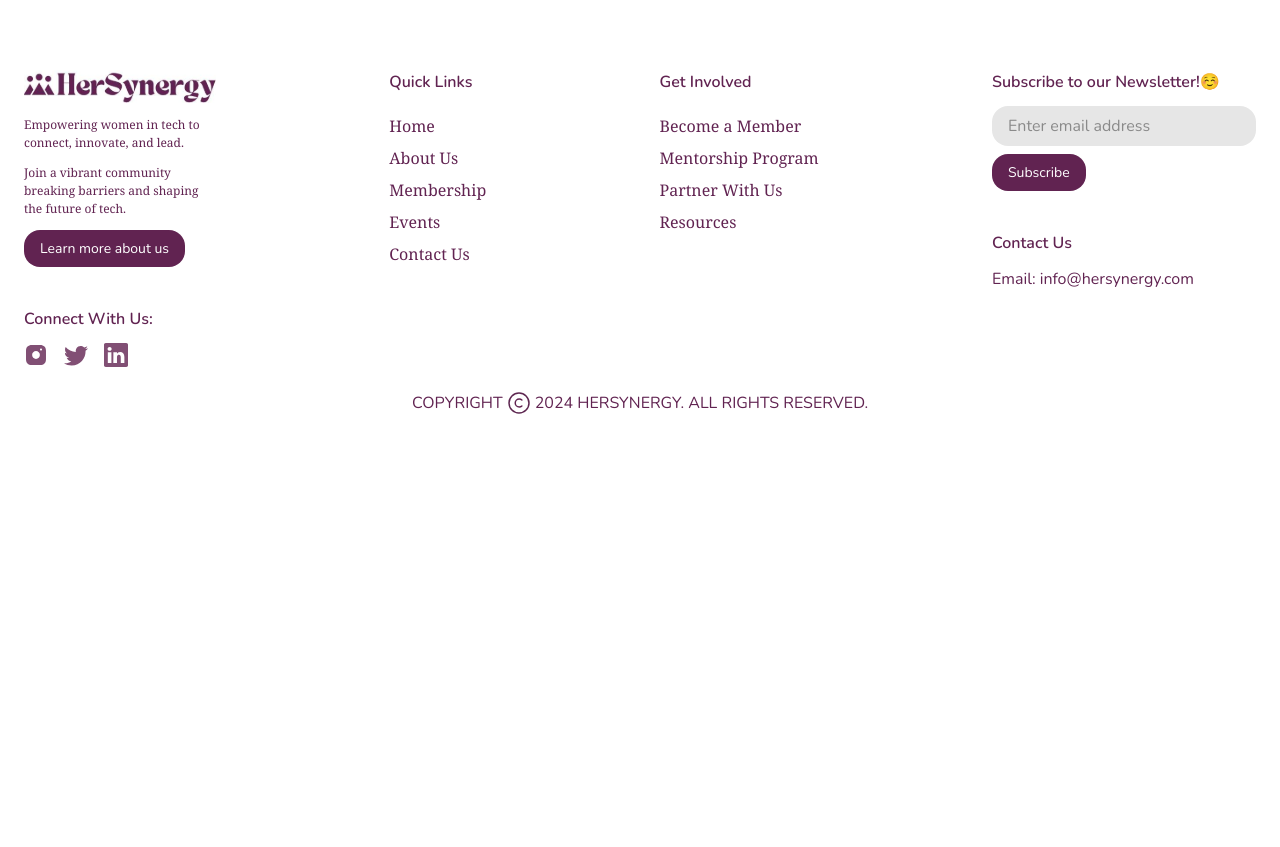
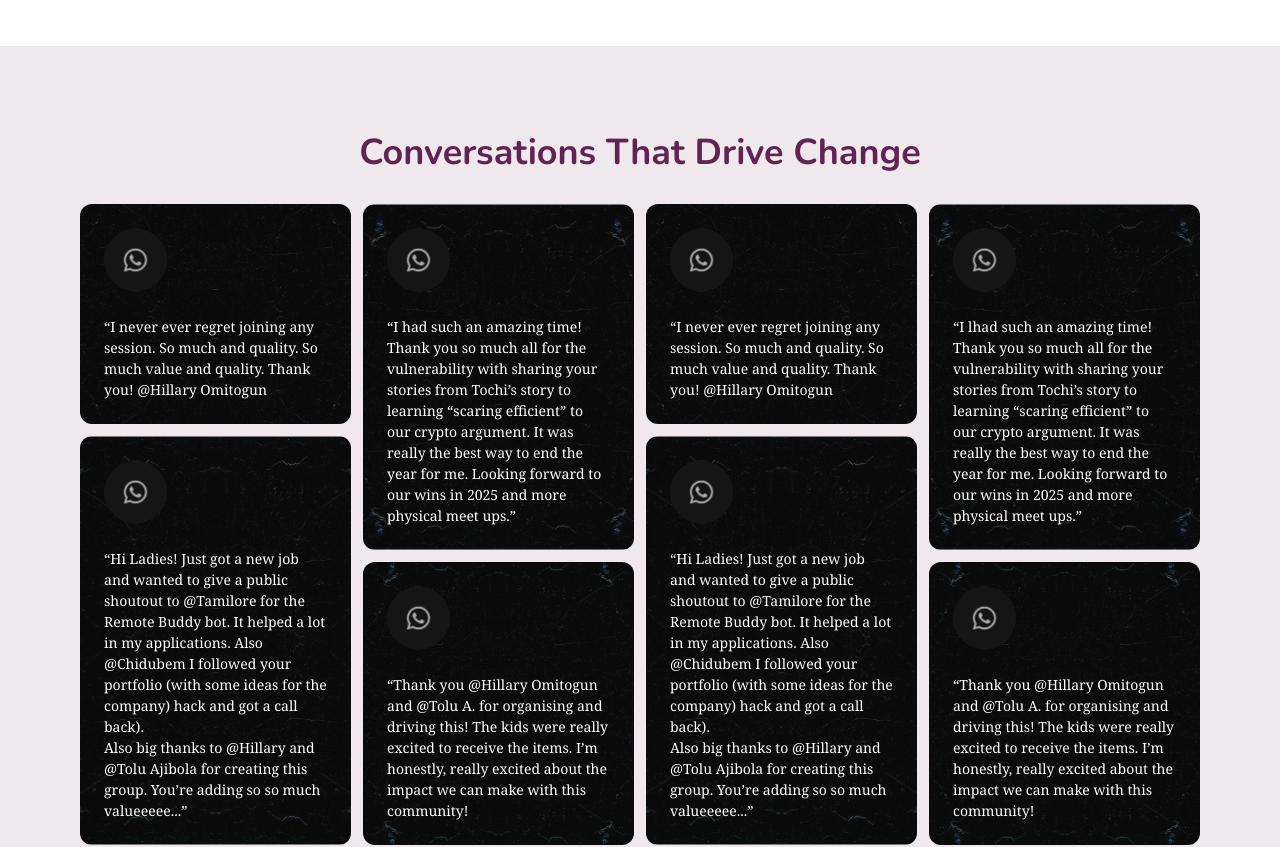
Before and after one commit to Hillary-HersynergyTribe/hersynergy-website, a Next.js app: page /about-us in a window 1280 px wide. Shown: the part 3620-4467 px from the top of the page. Before the commit the page ends 4059 px from the top, so only its background shows below. Built offline with nearby package versions, Linux system fonts and the light colour scheme.

Commit message:
conversations

```diff
--- a/src/app/(main)/about-us/page.tsx
+++ b/src/app/(main)/about-us/page.tsx
@@ -27,6 +27,28 @@ const whyWeExist = [
   "63% of women report never having a formal mentor. We provide targeted mentorship programs to ensure no one has to navigate this journey alone.",
   "Networking can feel transactional and unrelatable. At HerSynergy, we’ve created a space where connections are genuine, and support is mutual.",
   "Women negotiate salaries less often and are less likely to receive raises. Our workshops equip members with the skills to negotiate effectively and secure the pay they deserve.",
+];
+
+const conversations = [
+  `“I never ever regret joining any session. So much and quality. So much value and quality. Thank you! <span className="!text-green-700">@Hillary Omitogun</span>`,
+  `“Hi Ladies!
+  Just got a new job and wanted to give a public shoutout to <span className="!text-green-700">@Tamilore</span> for the Remote Buddy bot. It helped a lot in my applications. Also @Chidubem I followed your portfolio (with some ideas for the company) hack and got a call back).<br/>
+
+  Also big thanks to <span className="!text-green-700">@Hillary</span> and <span className="!text-green-700">@Tolu Ajibola</span> for creating this group. You’re adding so so much valueeeee...”`,
+  `“I had such an amazing time! Thank you so much all for the vulnerability with sharing your stories from Tochi’s story to learning “scaring efficient” to our crypto argument. It was really the best way to end the year for me. Looking forward to our wins in 2025 and more physical meet ups.”`,
+  `“Thank you <span className="!text-green-700">@Hillary Omitogun</span> and <span className="!text-green-700">@Tolu A.</span>  for organising and driving this! The kids were really excited to receive the items. I’m honestly, really excited about the impact we can make with this community!`,
+  `“I never ever regret joining any session. So much and quality. So much value and quality. Thank you! <span className="!text-green-700">@Hillary Omitogun</span>`,
+  `“Hi Ladies!
+  Just got a new job and wanted to give a public shoutout to <span className="!text-green-700">@Tamilore</span> for the Remote Buddy bot. It helped a lot in my applications. Also @Chidubem I followed your portfolio (with some ideas for the company) hack and got a call back).<br/>
+
+  Also big thanks to <span className="!text-green-700">@Hillary</span> and <span className="!text-green-700">@Tolu Ajibola</span> for creating this group. You’re adding so so much valueeeee...”`,
+  `“I lhad such an amazing time! Thank you so much all for the vulnerability with sharing your stories from Tochi’s story to learning “scaring efficient” to our crypto argument. It was really the best way to end the year for me. Looking forward to our wins in 2025 and more physical meet ups.”`,
+  `“Thank you <span className="!text-green-700">@Hillary Omitogun</span> and <span className="!text-green-700">@Tolu A.</span>  for organising and driving this! The kids were really excited to receive the items. I’m honestly, really excited about the impact we can make with this community!`,
+
+
+  // ``,
+  // ``,
+  // ``,
 ];
 
 const AboutUs = () => {
@@ -157,6 +179,27 @@ const AboutUs = () => {
           </div>
         </div>
       </section>
+
+      <section className="bg-violet-50 p-24px lg:p-80px">
+        <h2 className="text-center font-bold text-violet-500 text-24 lg:text-36 capitalize mb-24px">
+          conversations that drive change
+        </h2>
+
+        <div className="gap-12px columns-1 nav:columns-4 max-nav:columns-3 max-md:columns-2 max-sm:columns-1">
+          {conversations.map((conversation, i) => (
+            <div
+              key={i}
+              className="bg-[url(/png/whatsapp-bg.png)] bg-center bg-cover rounded-xl h-fit flex flex-col gap-24px p-24px break-inside-avoid mb-12px"
+            >
+              <img src="/png/whatsapp-icon.png" alt="whatsapp icon" className="max-sm:-48px h-64px w-fit" />
+              <div
+                className="text-white text-14 max-sm:text-16 font-georgia"
+                dangerouslySetInnerHTML={{ __html: conversation }}
+              ></div>
+            </div>
+          ))}
+        </div>
+      </section>
     </>
   );
 };
--- a/src/app/(main)/page.tsx
+++ b/src/app/(main)/page.tsx
@@ -359,6 +359,8 @@ export default function Home() {
           </form>
         </div>
       </div>
+
+
     </>
   );
 }
```
Also changed, not shown: public/png/whatsapp-bg.png (added), public/png/whatsapp-icon.png (added).
